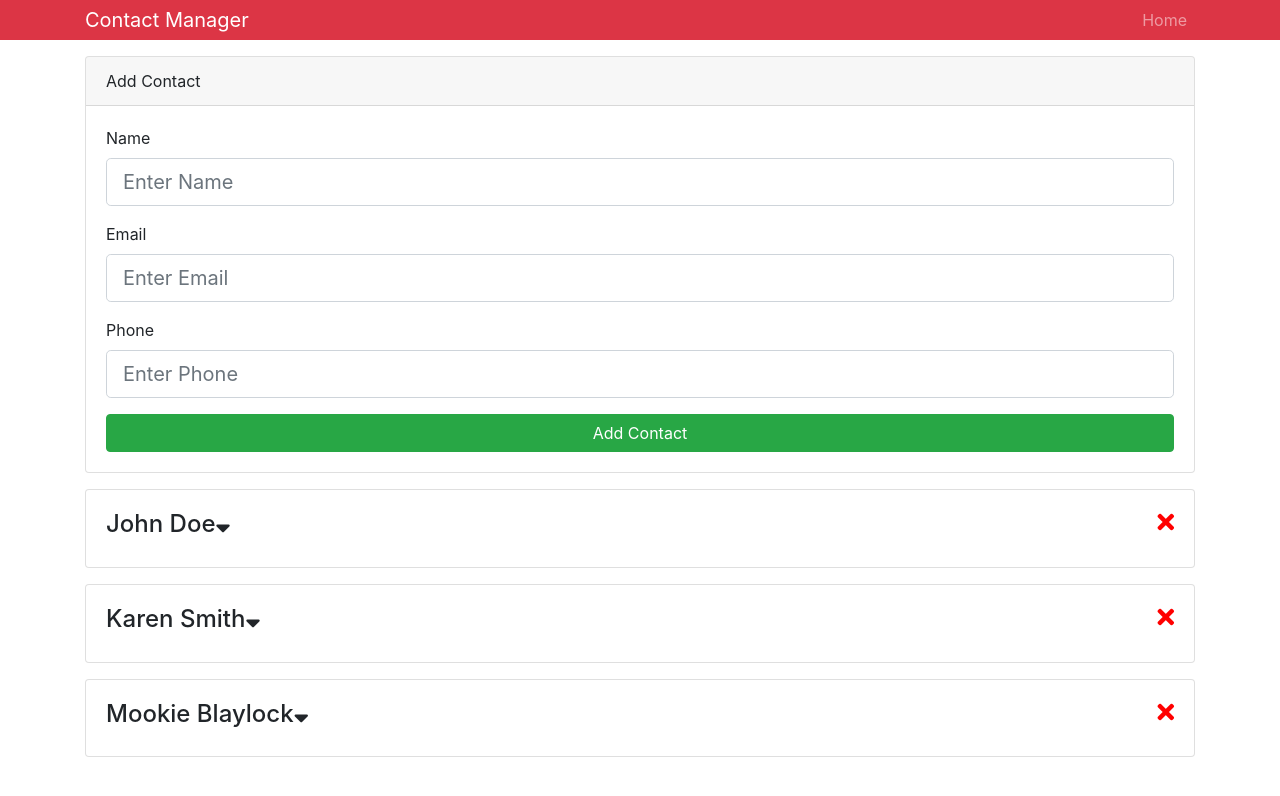
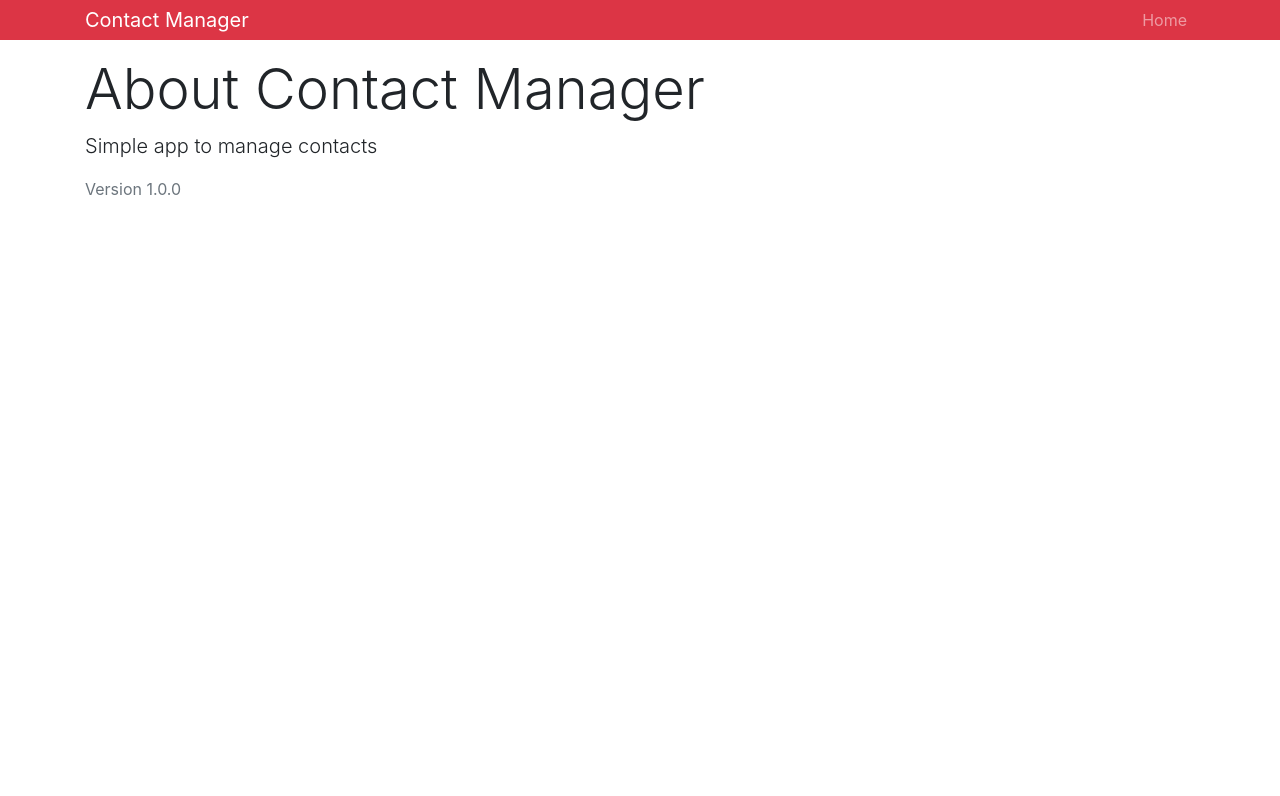
Before and after one commit to drewatienza/contact-manager, a React (Create React App) app: page /about in a window 1280 px wide. Shown: the top 796 px of the page. Built offline with nearby package versions, Linux system fonts and the light colour scheme.

Commit message:
react router setup

```diff
--- a/package.json
+++ b/package.json
@@ -7,6 +7,7 @@
     "classnames": "^2.2.6",
     "react": "^16.8.4",
     "react-dom": "^16.8.3",
+    "react-router-dom": "^5.0.0",
     "react-scripts": "2.1.8",
     "uuid": "^3.3.2"
   },
--- a/src/App.js
+++ b/src/App.js
@@ -1,7 +1,9 @@
 import React, { Component } from 'react';
+import { BrowserRouter as Router, Route, Switch } from 'react-router-dom';
 import Contacts from './components/contacts/Contacts';
+import AddContact from './components/contacts/AddContacts';
 import Header from './components/layout/Header';
-import AddContact from './components/contacts/AddContacts';
+import About from './components/pages/About';
 
 import { Provider } from './context';
 
@@ -12,13 +14,18 @@
   render() {
     return (
       <Provider>
+        <Router>
         <div className="App">
           <Header branding="Contact Manager" />
           <div className="container">
-            <AddContact />
-            <Contacts />
+            <Switch>
+              <Route exact path="/" component={Contacts} />
+              <Route exact path="/contact/add" component={AddContact} />
+              <Route exact path="/about" component={About} />
+            </Switch>
           </div>
         </div>
+        </Router>
       </Provider>
     );
   }
--- a/src/components/contacts/Contacts.js
+++ b/src/components/contacts/Contacts.js
@@ -10,6 +10,7 @@
           const { contacts } = value;
           return (
             <React.Fragment>
+              <h1 className="display-4 mb-2"><span className="text-danger">Contact </span>List</h1>
               {contacts.map(contact =>
                 <Contact
                   key={contact.id}
--- /dev/null
+++ b/src/components/pages/About.js
@@ -0,0 +1,11 @@
+import React from 'react';
+
+export default () => {
+  return (
+    <div>
+      <h1 className="display-4">About Contact Manager</h1>
+      <p className="lead">Simple app to manage contacts</p>
+      <p className="text-secondary">Version 1.0.0</p>
+    </div>
+  );
+};
```
Also changed, not shown: 1 other file (tests, documents, lock files or other folders).
